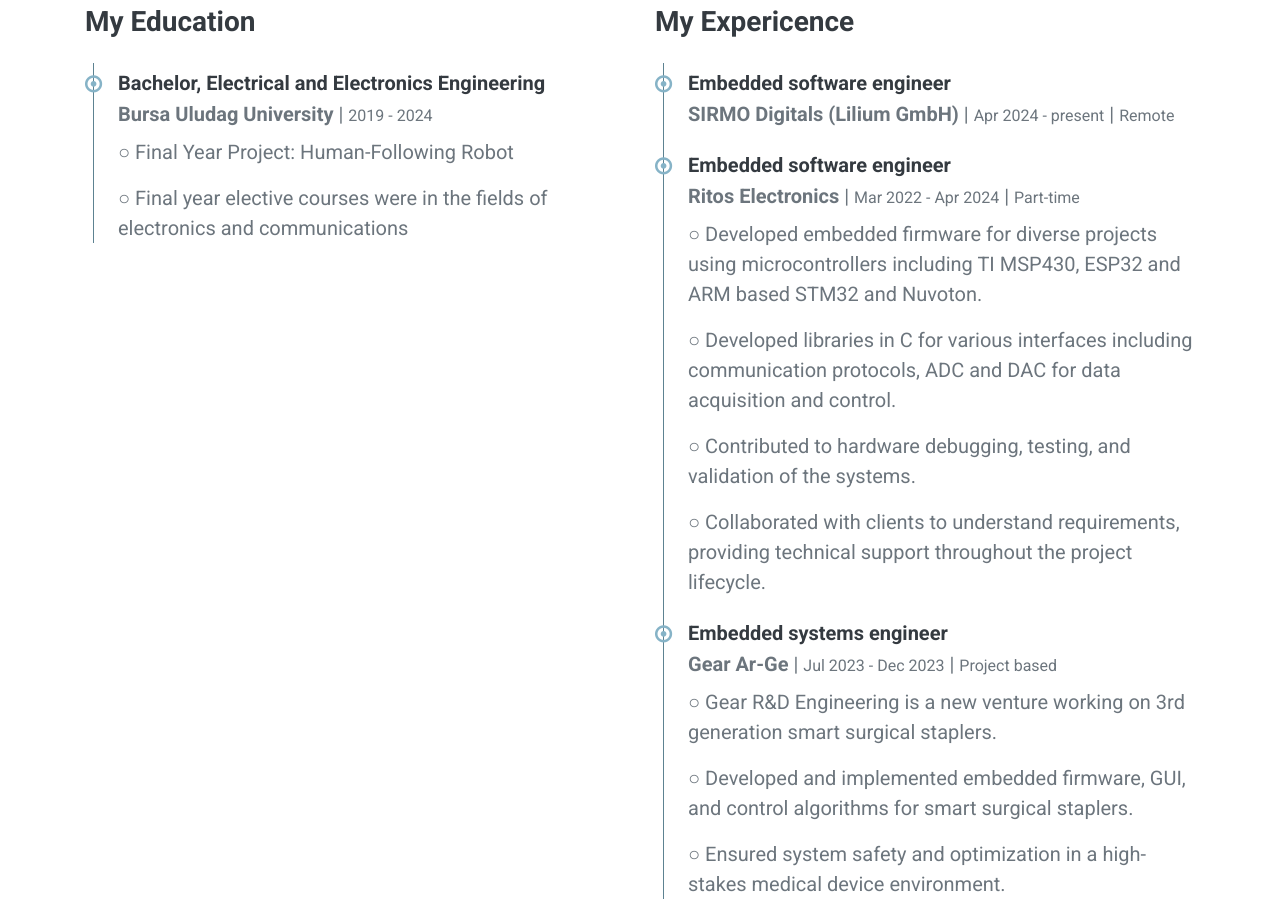
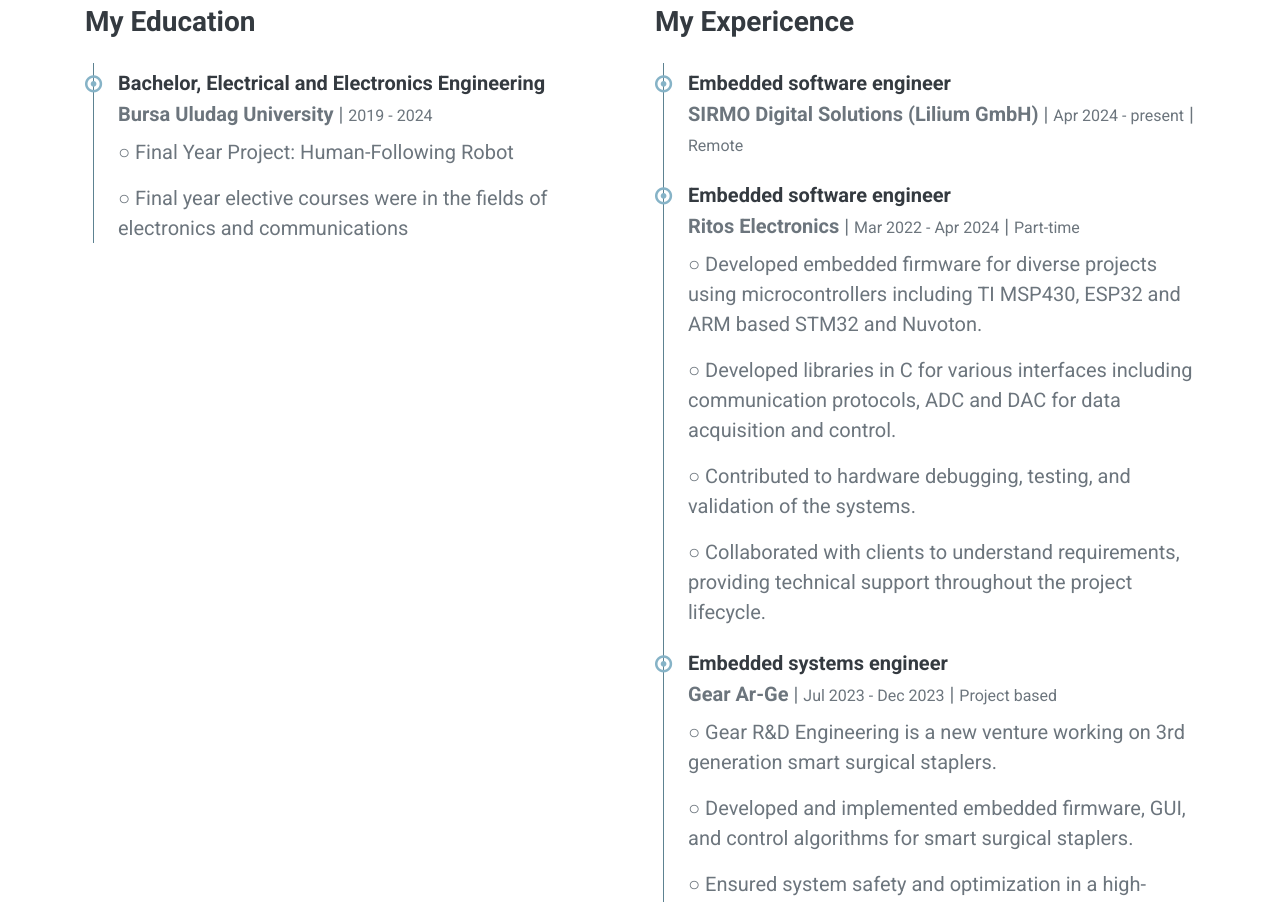
Before and after one commit to naimmas/naimmas.github.io, a plain HTML site: page index.html in a window 1280 px wide. Shown: the part 1762-2664 px from the top of the page. Drawn offline with nearby package versions, Linux system fonts and the light colour scheme; some packages are replaced by stand-ins of ours; a script that the page names is missing.

Commit message:
Fix name

```diff
--- a/index.html
+++ b/index.html
@@ -124,7 +124,7 @@
                         <div class="position-relative mb-4">
                             <i class="fa fa-dot-circle-o text-primary position-absolute" style="top:3px; left: -33px;"></i>
                             <h5 class="font-weight-bold mb-1">Embedded software engineer</h5>
-                            <p class="mb-2"><strong>SIRMO Digitals (Lilium GmbH)</strong> | <small>Apr 2024 - present</small> | <small>Remote</small></p>
+                            <p class="mb-2"><strong>SIRMO Digital Solutions (Lilium GmbH)</strong> | <small>Apr 2024 - present</small> | <small>Remote</small></p>
                         </div>
                         <div class="position-relative mb-4">
                             <i class="fa fa-dot-circle-o text-primary position-absolute" style="top:3px; left: -33px;"></i>
```
